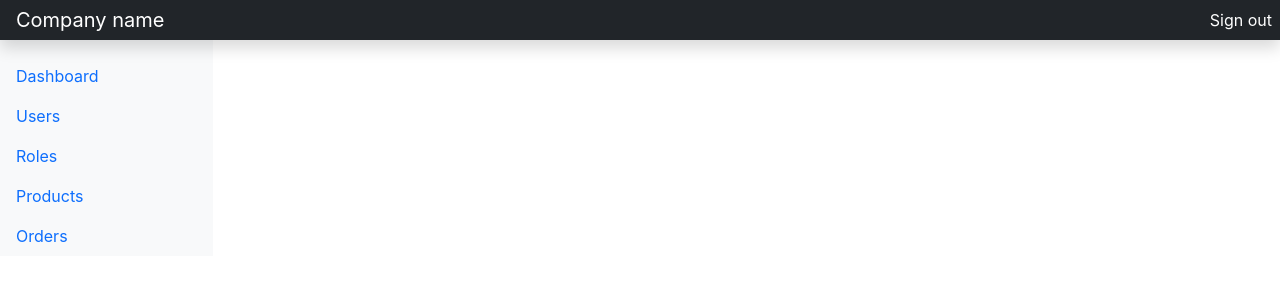
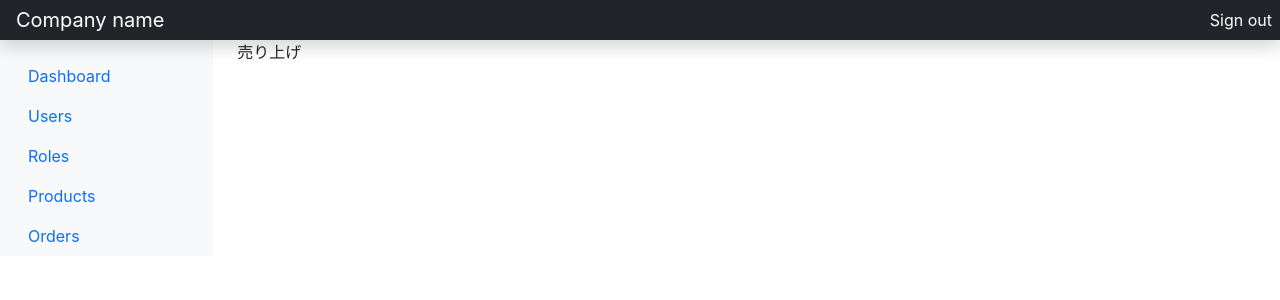
Before and after one commit to tokatu4561/laravel-react-admin-app, a React (Create React App) app in the folder front/: page / in a window 1280 px wide. Shown: the top 300 px of the page. Built offline with nearby package versions, Linux system fonts and the light colour scheme.

Commit message:
add layout component

```diff
--- a/front/src/App.tsx
+++ b/front/src/App.tsx
@@ -1,23 +1,19 @@
-import { Navigation } from "./components/Navigation";
-import { SideMenu } from "./components/SideMenu";
+import { Navigation } from "./components/layout/Navigation";
+import { SideMenu } from "./components/layout/SideMenu";
 import { Route } from "react-router-dom";
 import Dashbord from "./pages/Dashbord";
 import Users from "./pages/Users";
 
 function App() {
   return (
-    <div>
-      <Navigation />
-      <SideMenu />
-      <main>
+    <>
       <Route path={"/"} exact>
         <Dashbord />
       </Route>
       <Route path={"/users"}>
         <Users />
       </Route>
-      </main>
-    </div>
+    </>
   );
 }
 
--- /dev/null
+++ b/front/src/components/layout/Layout.tsx
@@ -0,0 +1,25 @@
+import React, { FC, ReactNode } from "react";
+import { Navigation } from "./Navigation";
+import { SideMenu } from "./SideMenu";
+
+interface Props {
+  children: ReactNode;
+}
+
+export const Layout: FC<Props> = ({ children }) => {
+  return (
+    <>
+      <Navigation />
+
+      <div className="container-fluid">
+        <div className="row">
+          <SideMenu />
+
+          <main className="col-md-9 ms-sm-auto col-lg-10 px-md-4">
+            {children}
+          </main>
+        </div>
+      </div>
+    </>
+  );
+};
--- a/front/src/pages/Dashbord.tsx
+++ b/front/src/pages/Dashbord.tsx
@@ -1,7 +1,13 @@
 import React from "react";
+import { Layout } from "../components/layout/Layout";
 
 const Dashbord = () => {
-  return <div></div>;
+  return (
+    <Layout>
+      <div>売り上げ</div>
+      <div id="chart"></div>
+    </Layout>
+  );
 };
 
 export default Dashbord;
```
Also changed, not shown: front/src/components/layout/Navigation.tsx (renamed from front/src/components/Navigation.tsx), front/src/components/layout/SideMenu.tsx (renamed from front/src/components/SideMenu.tsx). Lines whose indentation alone changed are shown as unchanged.
